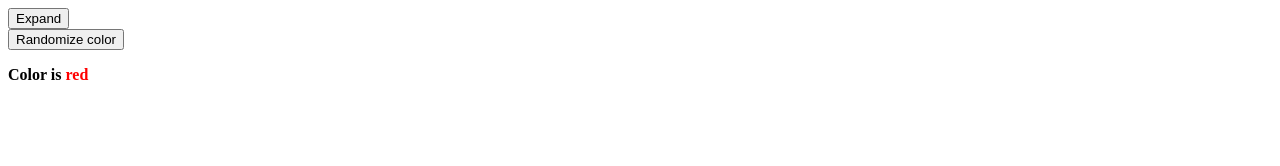
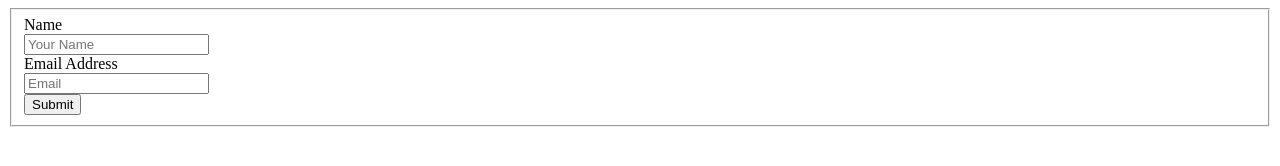
Before and after one commit to briantuju/alpine, a website: page src/index.html in a window 1280 px wide. Drawn offline with nearby package versions, Linux system fonts and the light colour scheme.

Commit message:
Basic events in alpine

```diff
--- a/src/index.html
+++ b/src/index.html
@@ -8,40 +8,49 @@
   </head>
 
   <body>
-    <div x-data="{ open: false }">
-      <button @click="open = ! open">Expand</button>
+    <div x-data="{ disabled: false }">
+      <fieldset x-bind:disabled="disabled">
+        <form
+          action=""
+          method="post"
+          @submit.prevent="console.log('Form Submitted'); disabled = true"
+        >
+          <div>
+            <label for="name">Name</label><br />
+            <input
+              type="text"
+              name="name"
+              id="name"
+              placeholder="Your Name"
+              required
+            />
+          </div>
 
-      <div x-show="open" x-transition>
-        <p>
-          Lorem ipsum dolor sit amet consectetur adipisicing elit. Alias sit
-          temporibus eius, saepe iure quod!
-        </p>
-      </div>
+          <div>
+            <label for="email">Email Address</label><br />
+            <input
+              type="email"
+              name="email"
+              id="email"
+              placeholder="Email"
+              required
+            />
+          </div>
 
-      <div
-        x-data="{
-          colors: ['red', 'blue', 'green', 'cyan', 'black', 'pink'],
-
-          color: 'red',
-
-          get label() {
-            return `<strong>
-              Color is <span style='color: ${this.color}'>
-                ${this.color}
-              </span>
-            </strong>`;
-          },
-
-          get getRandomColor() {
-            this.color = this.colors[this.colors.length * Math.random() | 0];
-          }
-        }"
-      >
-        <button x-on:click="getRandomColor">Randomize color</button>
-
-        <p x-html="label"></p>
+          <div>
+            <button type="submit">Submit</button>
+          </div>
+        </form>
+      </fieldset>
+      <br />
+      <div x-show="disabled">
+        <button @click="disabled = false; $dispatch('unlock')">
+          Unlock form
+        </button>
       </div>
     </div>
+
+    <div x-data @unlock.window="alert('Form was unlocked')"></div>
 
     <script
       src="https://unpkg.com/alpinejs@3.x.x/dist/cdn.min.js"
```
